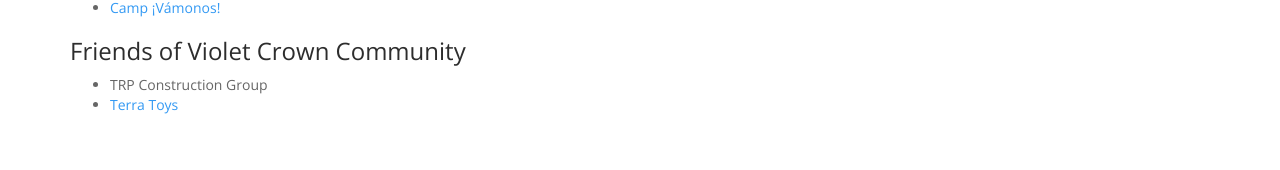
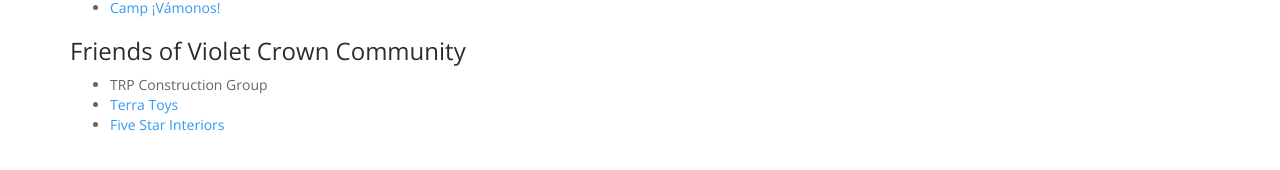
Before and after one commit to vccw/vccw.github.io, a Jekyll site: the page built from sponsors.md, in a window 1280 px wide. Shown: the part 673-843 px from the top of the page. Built offline with Jekyll 4.4.1, drawn with Linux system fonts in a browser that asks for light colours; comment, search, counter and statistics services are not loaded.

Commit message:
Update sponsors.md
Add Five Star Interiors

```diff
--- a/sponsors.md
+++ b/sponsors.md
@@ -41,3 +41,4 @@
 
 * TRP Construction Group
 * [Terra Toys](http://www.terratoys.com/)
+* [Five Star Interiors](https://www.facebook.com/pages/Five-Star-Interiors/155474834491448)
```
